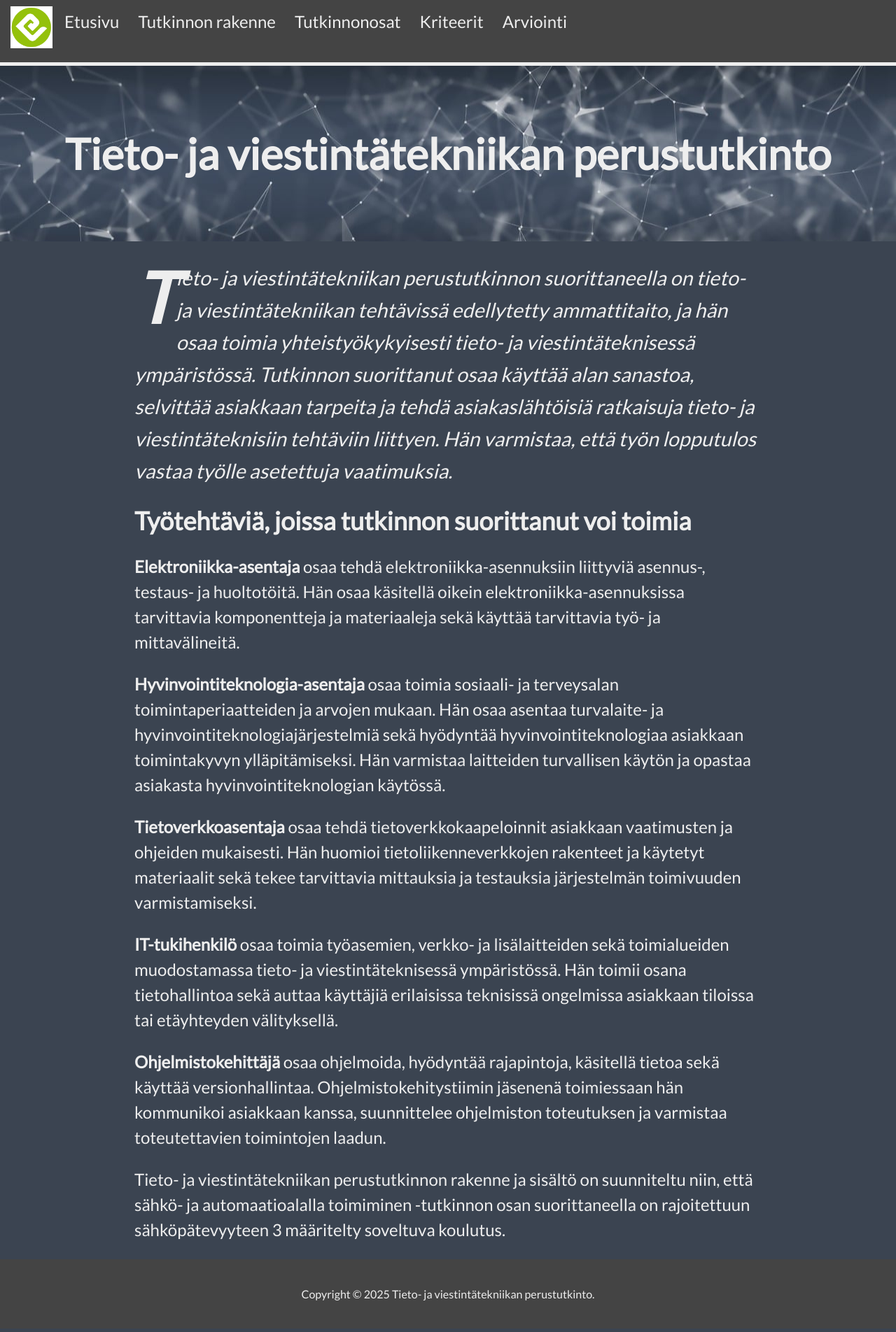
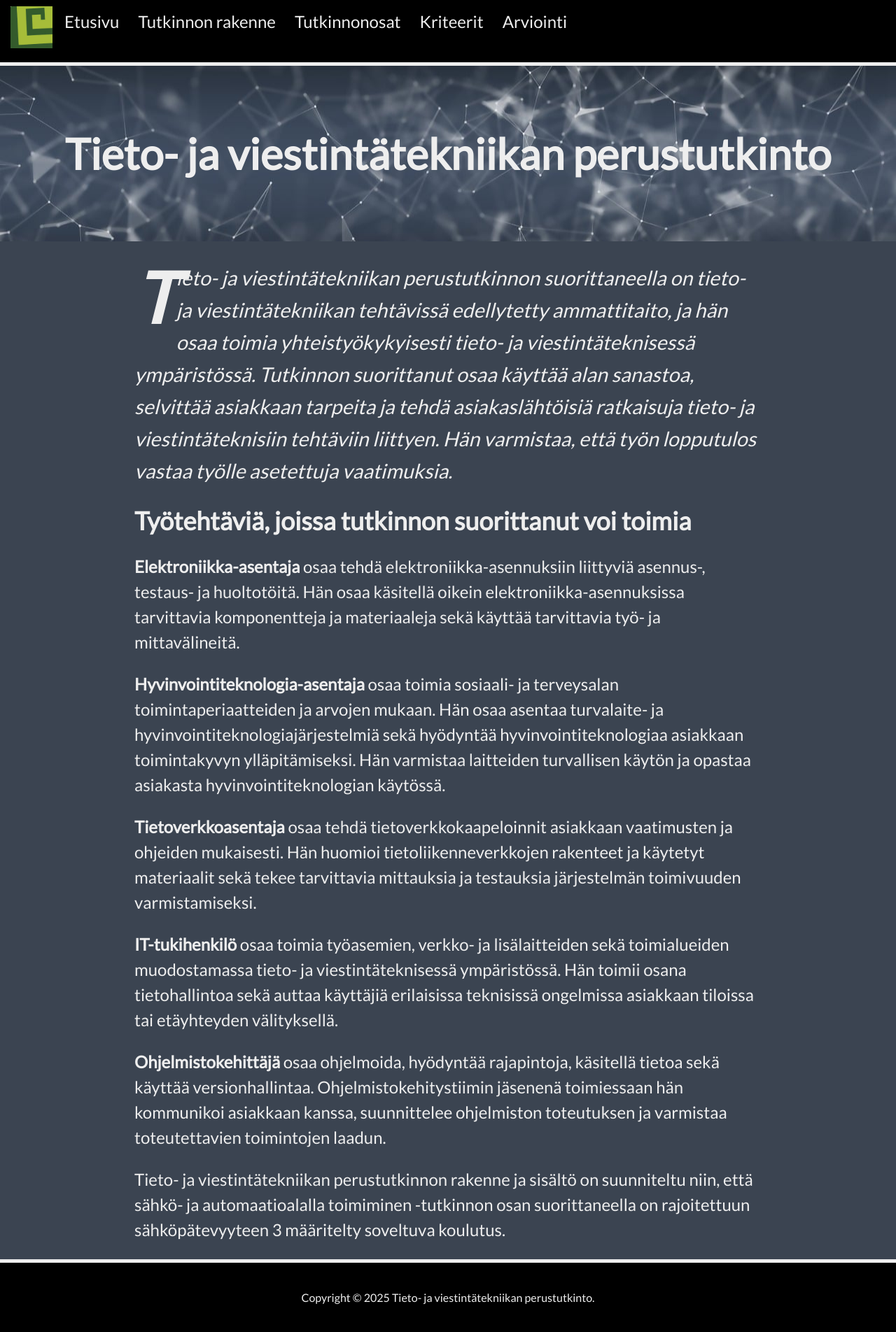
Before and after one commit to varotony/responsiiviset-kotisivut, a plain HTML site: page index.html in a window 1280 px wide. Shown: the part 6-1910 px from the top of the page at 70% size. Drawn offline with Linux system fonts and the light colour scheme.

Commit message:
Uusi logo ja muotoilua

```diff
--- a/css/styles.css
+++ b/css/styles.css
@@ -5,6 +5,7 @@
     --tausta: #3b4451; /* #333333; */
     --teksti: #eeeeee;
     --bg-dark: #444444;
+    --bg-black: #000000;
 }
 
 * {
@@ -29,7 +30,7 @@ body.kriteerit2 td {
 
 /* Header */
 header {
-    background-color: var(--bg-dark);
+    background-color: var(--bg-black);
     color: var(--teksti);
     padding: 10px;
     height: 100px;
@@ -65,7 +66,7 @@ header nav a {
 
 header nav a:hover {
     color: var(--tausta);
-    background-color: #eeeeee;
+    background-color: #94c00d;
 }
 
 .ingressi {
@@ -112,8 +113,9 @@ section {
 
 /* Footer */
 footer {
-    background-color: var(--bg-dark);
+    background-color: var(--bg-black);
     color: var(--teksti);
     padding: 40px 0;
     text-align: center;
+    border-top: var(--teksti) solid 5px;
 }
--- a/index.html
+++ b/index.html
@@ -11,7 +11,7 @@
 
     <header>
         <div class="logo">
-            <img src="../img/logo.jpg" alt="Logo">
+            <img src="../img/esedu.jpg" alt="Logo">
             <!-- <span>Tieto- ja viestintätekniikan perustutkinto</span> -->
         </div>
         <nav>
```
Also changed, not shown: img/esedu.jpg (added).
